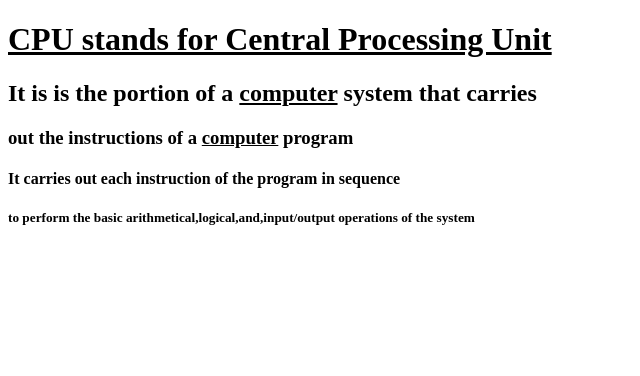
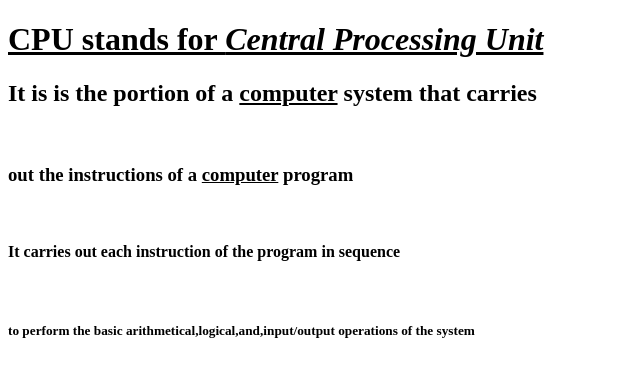
Before and after one commit to iamneo-production/cabbfadddadaeccdfffebaeceaec, a plain HTML site: page public/index.html in a window 1280 px wide. Shown: the whole page, without its empty margins (0-640 px from the left). Drawn offline with Linux system fonts and the light colour scheme.

Commit message:
Backup Commit

```diff
--- a/public/index.html
+++ b/public/index.html
@@ -10,10 +10,10 @@
 <title> CPU </title>
 <body>
     <p>
-        <h1><u>CPU stands for Central Processing Unit</u></h1>
-        <h2>It is  is the portion of a <u>computer</u> system that carries</h2>
-        <h3>out the instructions of a <u>computer</u> program</h3>
-        <h4>It carries out each instruction of the program in sequence</h4>
+        <h1><u>CPU stands for <i>Central Processing Unit</i></u></h1>
+        <h2>It is  is the portion of a <u>computer</u> system that carries</h2><br>
+        <h3>out the instructions of a <u>computer</u> program</h3><br>
+        <h4>It carries out each instruction of the program in sequence</h4><br>
         <h5>to perform the basic arithmetical,logical,and,input/output operations of the system</h5>
     </p>
 
```
